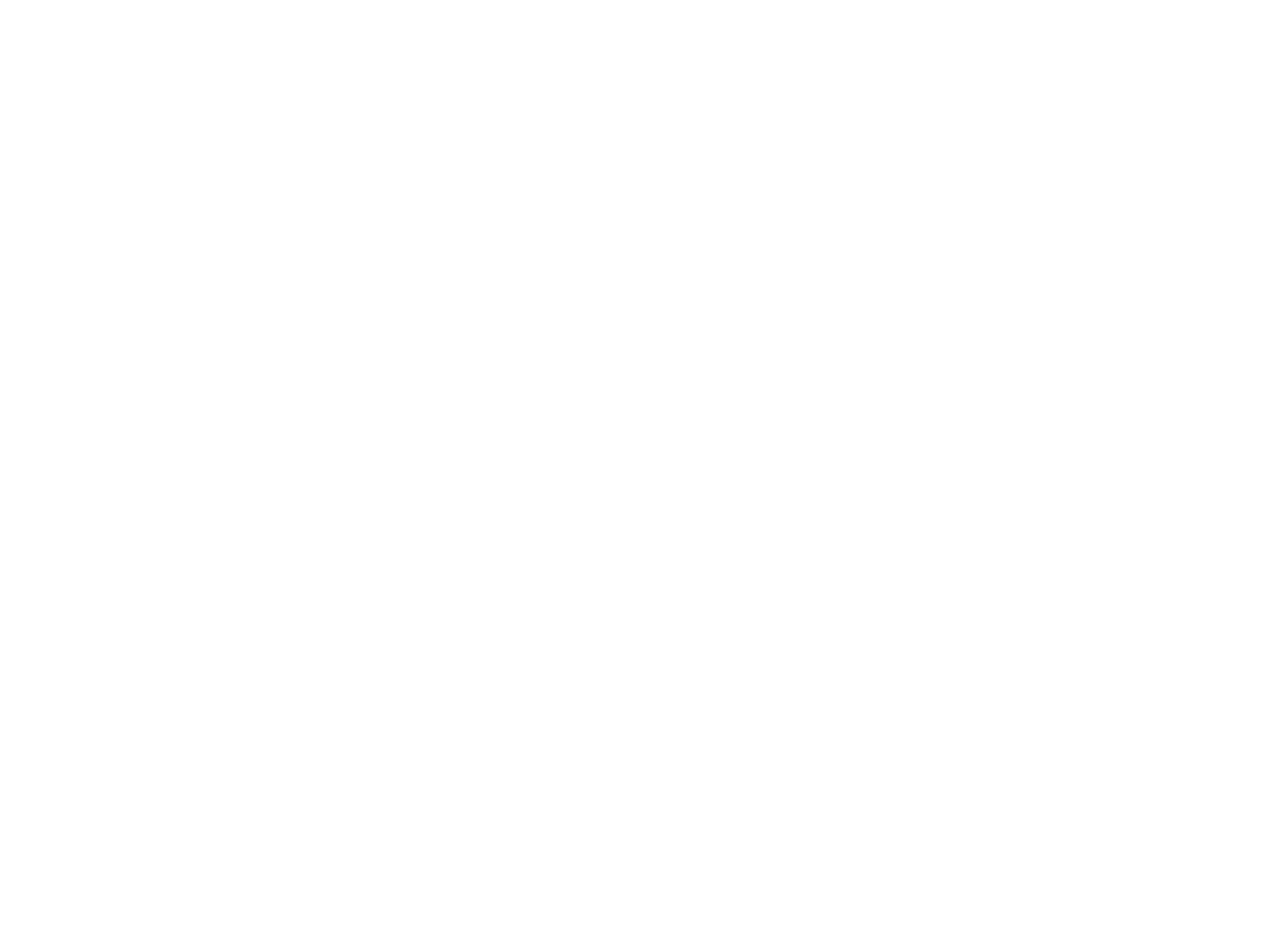
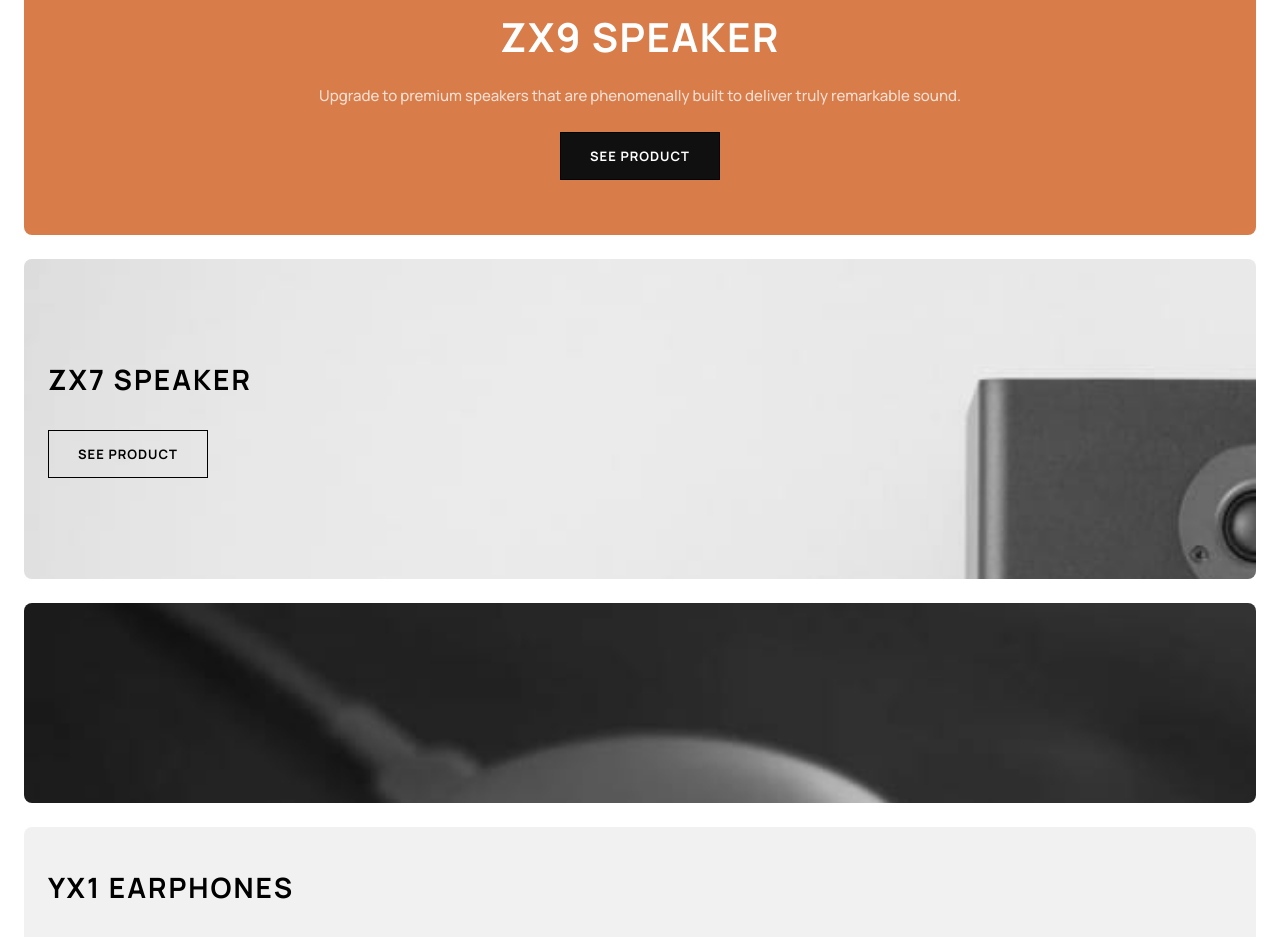
Before and after one commit to EnkiEnki77/audiophile-ecommerce, a Next.js app: page / in a window 1280 px wide. Shown: the part 1720-2657 px from the top of the page. Before the commit the page ends 1363 px from the top, so only its background shows below. Built offline with nearby package versions, Linux system fonts and the light colour scheme.

Commit message:
created ProductShowCont and ProductShow components

```diff
--- a/components/Button.tsx
+++ b/components/Button.tsx
@@ -18,7 +18,7 @@
           <p className='sub-title leading-[18px] text-black group-hover:text-brown'>shop</p>
           <img src={arrow.src} alt="" className='object-contain'/>
         </div> :
-        <button className={props.btn }>{props.children}</button>
+        <button className={`${props.btn} ${props.className}`}>{props.children}</button>
       }
     </Link>
   )
--- a/components/Categories.tsx
+++ b/components/Categories.tsx
@@ -4,7 +4,7 @@
 import headphones from '../public/assets/shared/desktop/image-category-thumbnail-headphones.png'
 import speakers from '../public/assets/shared/desktop/image-category-thumbnail-speakers.png'
 
-const Categories = () => {
+const Categories = (props: {className: string}) => {
     const categories = [{img:headphones, category:'headphones',
                         href: '/category/headphones'},
                         {img:speakers, category:'speakers',
@@ -13,7 +13,7 @@
                         href: '/category/earphones'},
                         ]
   return (
-    <div className="px-6 py-10 flex flex-col gap-4">
+    <div className={`${props.className} px-6 py-10 flex flex-col gap-4`}>
         {categories.map(category => <Category img={category.img} category={category.category} href={category.href}/>)}
     </div>
   )
--- /dev/null
+++ b/components/ProductShow.tsx
@@ -0,0 +1,41 @@
+import { StaticImageData } from 'next/image'
+import React from 'react'
+import Button from './Button'
+
+interface showcaseProps{
+    img: StaticImageData,
+    path: string,
+    id: string
+}
+
+const ProductShow = (props: showcaseProps) => {
+  return (
+    <>
+        {props.id === 'zx9 speaker' &&
+            <div className='px-6 py-[55px] bg-brown rounded-lg flex flex-col items-center gap-6'>
+                <img className='h-[207px] w-auto mb-2' src={props.img.src} alt="" />
+                <h2 className='text-center text-white'>{props.id}</h2>
+                <p className='text-center text-white opacity-75'>Upgrade to premium speakers that are phenomenally built to deliver truly remarkable sound.</p>
+                <Button btn='btn-2' href={props.path} className='bg-black text-white active:bg-white active:text-black'>see product</Button>
+            </div>
+            ||
+        props.id === 'zx7 speaker' &&
+            <div className='h-80 rounded-lg bg-zx7 bg-cover flex flex-col justify-center gap-8 px-6'>
+                <h4>{props.id}</h4>
+                <Button btn='btn-2' href={props.path}>see product</Button>
+            </div>
+            ||
+        props.id === 'yx1 earphones' &&
+            <div className='h-[424px] flex flex-col justify-between'>
+                <div className='bg-yx1 bg-cover h-[200px] rounded-lg'></div>
+                <div className='flex flex-col justify-between px-6 py-[41px] bg-grey rounded-lg gap-8'>
+                    <h4>{props.id}</h4>
+                    <Button btn='btn-2' href={props.path}>see product</Button>
+                </div>
+            </div>
+        }
+    </>
+  )
+}
+
+export default ProductShow
--- /dev/null
+++ b/components/ProductShowCont.tsx
@@ -0,0 +1,20 @@
+import React from 'react'
+import ProductShow from './ProductShow'
+import zx9 from '../public/assets/home/mobile/image-speaker-zx9.png'
+import zx7 from '../public/assets/home/mobile/image-speaker-zx7.jpg'
+import yx1 from '../public/assets/home/mobile/image-earphones-yx1.jpg'
+
+const ProductShowCont = () => {
+    const showcase = [
+        {img: zx9, path: '/category/speakers/zx9-speaker', id: "zx9 speaker"},
+        {img: zx7, path: '/category/speakers/zx7-speaker', id: "zx7 speaker"},
+        {img: yx1, path: '/category/earphones/yx1-earphones', id: "yx1 earphones"}
+    ]
+  return (
+    <div className="px-6 flex flex-col gap-6 mb-30">
+        {showcase.map(item => <ProductShow img={item.img} path={item.path} id={item.id}/>)}
+    </div>
+  )
+}
+
+export default ProductShowCont
--- a/pages/index.tsx
+++ b/pages/index.tsx
@@ -7,6 +7,7 @@
 import Counter from '../components/Counter'
 import FormElement from '../components/FormElement'
 import Header from '../components/Header'
+import ProductShowCont from '../components/ProductShowCont'
 
 const Home: NextPage = () => {
   return (
@@ -20,7 +21,8 @@
       </Head>
       <Header/>
       <Banner/>
-      <Categories/>
+      <Categories className='mb-[78px]'/>
+      <ProductShowCont/>
     </div>
   )
 }
--- a/styles/globals.css
+++ b/styles/globals.css
@@ -54,7 +54,7 @@
     }
 
     .btn-2{
-        @apply w-40 h-12 bg-white border border-black2 text-black2 hover:bg-black2 hover:text-white font-bold text-[13px] leading-[18px] tracking-[1px] uppercase
+        @apply w-40 h-12 bg-transparent border border-black2 text-black2 hover:bg-black2 hover:text-white font-bold text-[13px] leading-[18px] tracking-[1px] uppercase
     }
 
 }
--- a/tailwind.config.js
+++ b/tailwind.config.js
@@ -6,7 +6,9 @@
   ],
   theme: {
     backgroundImage: {
-      bannerBg: 'url(../public/assets/home/mobile/image-header.jpg)'
+      bannerBg: 'url(../public/assets/home/mobile/image-header.jpg)',
+      zx7: 'url(../public/assets/home/mobile/image-speaker-zx7.jpg)',
+      yx1: 'url(../public/assets/home/mobile/image-earphones-yx1.jpg)'
     },
 
     colors: {
@@ -17,7 +19,8 @@
       grey: '#F1F1F1',
       grey2: '#FAFAFA',
       bordercol: '#CFCFCF',
-      white: '#FFFFFF'
+      white: '#FFFFFF',
+      transparent: 'transparent'
     },
 
     fontFamily: {
```
